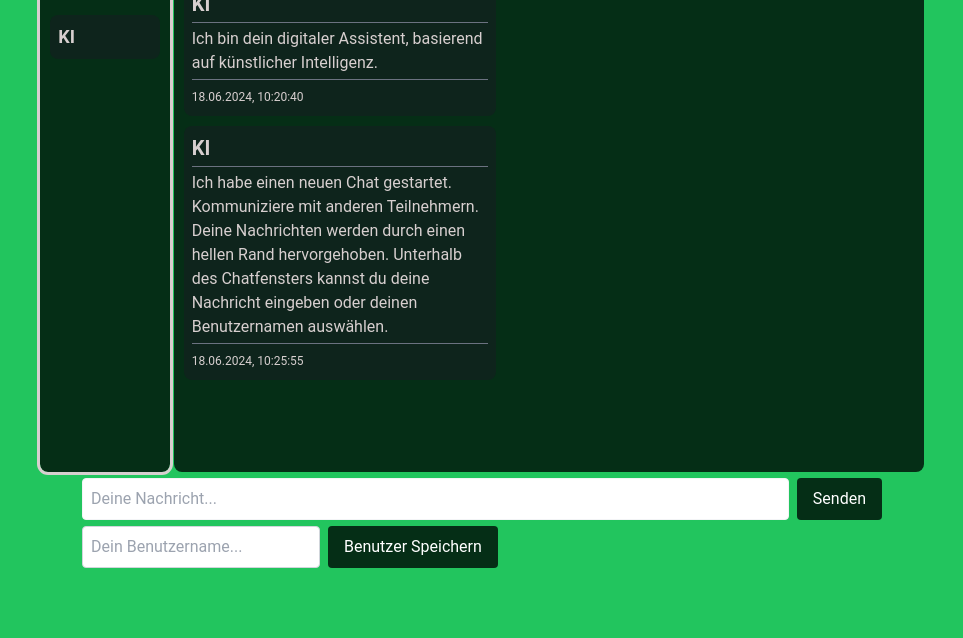
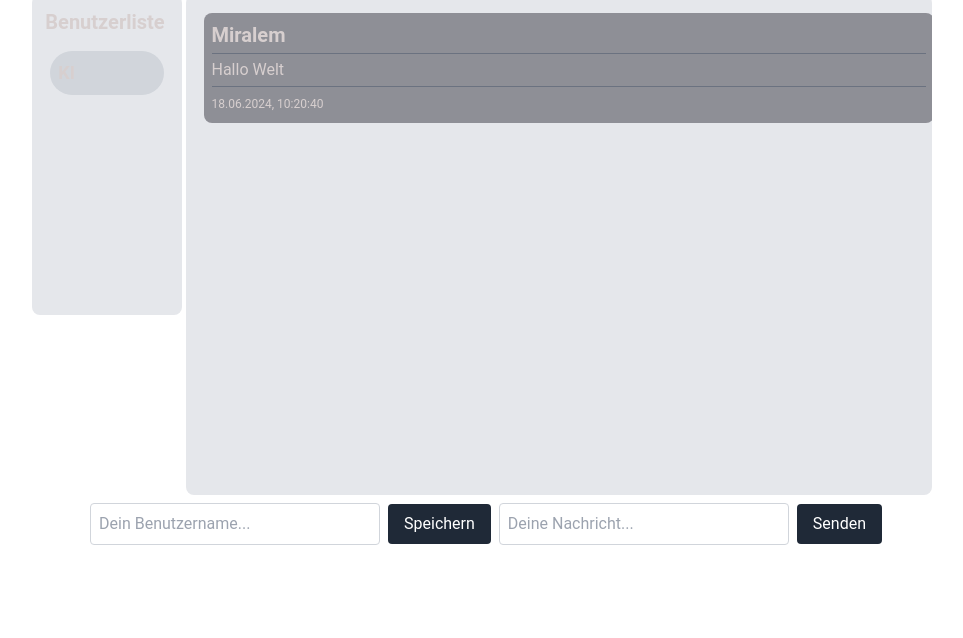
Before and after one commit to Miralem-Ba/321-Chat-Applikation, a website: page client/index.html in a window 1280 px wide. Shown: the part 162-800 px from the top of the page, without its empty margins (158-1121 px from the left). Drawn offline with nearby package versions, Linux system fonts and the light colour scheme.

Commit message:
Changes made

```diff
--- a/client/index.html
+++ b/client/index.html
@@ -11,55 +11,35 @@
 </head>
 
 <body>
-    <div class="w-screen h-screen bg-green-500 justify-center flex items-center flex flex-col">
-      <h1 class="text-white text-4xl my-3 font-bold "> Ultimativer Mega Chat </h1>
+    <div class="w-screen h-screen bg-white justify-center flex items-center flex flex-col">
+        <h1 class="text-black text-4xl my-3 font-bold">Ultimativer Mega Chat</h1>
 
-      <div class="flex flex-row ">
-        <div id="userList" class="w-2/12h-80 bg-gradient-to-r bg-green-950 rounded-lg  rounded-lg outline mr-1">
+        <div class="flex flex-row">
+            <div id="userList" class="w-2/12 h-80 bg-gray-200 rounded-lg mr-1 p-2">
                 <h2 class="text-xl font-bold mb-2" id="h2UserList">Benutzerliste</h2>
-            <div id="users">
-                <div class="user-item rounded-lg">
+                <div id="users" class="overflow-y-auto max-h-64">
+                    <div class="user-item rounded-full bg-gray-300 p-2 mb-1">
                         <span class="text-lg font-bold">KI</span>
                     </div>
                 </div>
             </div>
 
-        <div id="chatwindow" class="w-full h-80 bg-gradient-to-r bg-green-950 rounded-lg">
-
-          <div id="chatbox" class="w-5/12 h-fit bg-indigo-100 rounded-lg">
-              <span class="text-xl font-bold">KI</span>
+            <div id="chatwindow" class="w-10/12 h-80 bg-gray-200 rounded-lg p-2 overflow-y-auto">
+                <div id="chatbox" class="w-full bg-indigo-100 rounded-lg p-2 mb-2">
+                    <span class="text-xl font-bold">Miralem</span>
                     <div class="border-t border-gray-500 my-1"></div>
-              <p class="">Ich bin dein digitaler Assistent, basierend auf künstlicher Intelligenz.</p>
+                    <p class="">Hallo Welt</p>
                     <div class="border-t border-gray-500 my-1"></div>
                     <span class="text-xs text-left underline-offset-1">18.06.2024, 10:20:40</span>
-          </div>
-
-          <div id="chatbox" class="w-5/12 h-fit bg-indigo-100 rounded-lg ">
-                    <span class="text-xl font-bold">KI</span>
-                    <div class="border-t border-gray-500 my-1"></div>
-                    <p class="">
-                      Ich habe einen neuen Chat gestartet.
-                      Kommuniziere mit anderen Teilnehmern. Deine Nachrichten werden durch einen hellen Rand hervorgehoben.
-                      Unterhalb des Chatfensters kannst du deine Nachricht eingeben oder deinen Benutzernamen auswählen.
-                    </p>
-                    <div class="border-t border-gray-500 my-1"></div>
-                    <span class="text-xs text-left underline-offset-1">18.06.2024, 10:25:55</span>
                 </div>
             </div>
         </div>
 
-        <div id="inputWindow" class="w-full rounded-lg mt-1.5">
-          <div class="flex flex-row" id="">
-              <input type="text" id="message-input" placeholder="Deine Nachricht..." class="w-full p-2 border border-gray-100 rounded" />
-              <button class="bg-green-950 text-white px-4 py-2 rounded ml-2 w-auto" id="sendButton">Senden</button>
-          </div>
-      </div>
-
-      <div id="inputWindow" class="w-5/12 rounded-lg mt-1.5">
-          <div class="flex flex-row" id="">
-              <input type="text" id="user-input" placeholder="Dein Benutzername..." class=" p-2 border border-gray-300 rounded" />
-              <button class="bg-green-950 text-white px-4 py-2 rounded ml-2 w-auto" id="selectUser">Benutzer Speichern</button>
-          </div>
+        <div id="inputWindow" class="w-full flex flex-row justify-between items-center mt-2">
+            <input type="text" id="user-input" placeholder="Dein Benutzername..." class="w-1/2 p-2 border border-gray-300 rounded mx-2" />
+            <button class="bg-gray-800 text-white px-4 py-2 rounded" id="selectUser">Speichern</button>
+            <input type="text" id="message-input" placeholder="Deine Nachricht..." class="w-1/2 p-2 border border-gray-300 rounded mx-2" />
+            <button class="bg-gray-800 text-white px-4 py-2 rounded" id="sendButton">Senden</button>
         </div>
     </div>
 </body>
--- a/client/script.js
+++ b/client/script.js
@@ -3,7 +3,7 @@ const socket = new WebSocket("ws://localhost:3000");
 
 // Event-Listener für den Verbindungsaufbau
 socket.addEventListener("open", (event) => {
-    console.log("WebSocket connected!222222222222222");
+    console.log("WebSocket connected!");
     socket.send(JSON.stringify("Hello, server!")); // Nachricht an den Server senden, sobald die Verbindung hergestellt ist
 });
 
@@ -19,8 +19,6 @@ socket.addEventListener("error", (event) => {
 
 // Event-Listener für eingehende Nachrichten vom Server
 socket.addEventListener("message", (event) => {
-
-    // Die empfangenen Daten werden geparst
     const data = JSON.parse(event.data);
     const messagedatasWsOutput = data[0].message;
     const messageDatas = JSON.parse(messagedatasWsOutput)
@@ -30,139 +28,116 @@ socket.addEventListener("message", (event) => {
     const userBox = document.getElementById('users')
     const userdatadatasWsOutput = data[0].users;
 
-    // Schleife durch die Nachrichten und Hinzufügen zum Chat-Fenster
     for (let i = 0; i < messages.length; i++) {
+        const message = messages[i].message;
+        const name = messages[i].name;
+        const timestamp = messages[i].timestamp;
 
-        const message = (messages[i].message)
-        const name = (messages[i].name)
-        const timestamp = (messages[i].timestamp)
-
-        // HTML-Struktur für jede Nachricht im Chat-Fenster
         const chatBoxElement =
-        `<div id="chatbox" class="w-5/12 h-fit bg-indigo-100 rounded-lg">
+        `<div class="w-full bg-indigo-100 rounded-lg p-2 mb-2">
             <span class="text-xl font-bold">${name}</span>
             <div class="border-t border-gray-500 my-1"></div>
-            <p class="">${message}</p>
+            <p>${message}</p>
             <div class="border-t border-gray-500 my-1"></div>
             <span class="text-xs text-left underline-offset-1">${timestamp}</span>
         </div>`;
 
-        // Nachricht zum Chat-Fenster hinzufügen
         chatBox.innerHTML += chatBoxElement;
     }
 
-    // Schleife durch die Benutzer und Hinzufügen zur Benutzerliste
     let usersInput = '';
     for (let i = 0; i < userdatadatasWsOutput.length; i++) {
         const username = userdatadatasWsOutput[i].username;
 
-      // HTML-Struktur für jeden Benutzer in der Benutzerliste
         const userElement =
-        `<div class="user-item rounded-lg">
+        `<div class="user-item bg-gray-300 p-2 mb-1">
             <span class="text-lg font-bold">${username}</span>
         </div>`;
 
-      // Benutzer zur Benutzerliste hinzufügen
         usersInput = `${usersInput}${userElement}`;
-      userBox.innerHTML = usersInput
+        userBox.innerHTML = usersInput;
     }
 
-    // Scroll das Chat-Fenster nach unten
     chatBox.scrollTop = chatBox.scrollHeight;
-})
+});
 
 // Funktion zum Auswählen eines Benutzers und Senden der Benutzerdaten über WebSocket
 const selectUser = async () => {
-
-  // Zugriff auf das Eingabefeld für den Benutzernamen im DOM
     const userInput = document.getElementById('user-input');
-
-  // Abrufen des Benutzernamens aus dem Eingabefeld
     const username = userInput.value;
 
-  // Erstellen eines Objekts mit den Benutzerdaten
     const userData = {
         username: username
     };
 
-  // Erstellen einer Nachricht im JSON-Format, die die Benutzerdaten enthält
     const wsUser = JSON.stringify([
         {
-        type: "sendUserData", // Der Typ der Nachricht, der angibt, dass Benutzerdaten gesendet werden
-        message: JSON.stringify(userData) // Die Benutzerdaten selbst, als JSON-String
+            type: "sendUserData",
+            message: JSON.stringify(userData)
         }
-    ])
+    ]);
 
-    // Senden der Nachricht über die WebSocket-Verbindung
-    socket.send(wsUser)
+    socket.send(wsUser);
 };
 
-//Funktion zum Erstellen einer neuen Chat-Nachricht und Senden dieser Nachricht über WebSocket
+// Funktion zum Erstellen einer neuen Chat-Nachricht und Senden dieser Nachricht über WebSocket
 const newChatBox = async () => {
-
-  // Zugriff auf das Chat-Fenster und die Eingabefelder für Nachricht und Benutzername im DOM
     const chatBox = document.getElementById('chatwindow');
     const msgInput = document.getElementById('message-input');
     const userInput = document.getElementById('user-input');
+    const sendButton = document.getElementById('sendButton');
 
-  // Abrufen des Benutzernamens und der Nachricht aus den Eingabefeldern
+    // Button deaktivieren
+    sendButton.disabled = true;
+
     const username = userInput.value;
     const message = msgInput.value;
 
-  // Erstellen eines Zeitstempels für die Nachricht
     const timeStamp = new Date().toLocaleDateString("de-CH", {
         hour: "numeric",
         minute: "numeric",
         second: "numeric",
     });
 
-  // Erstellen eines Objekts mit den Chat-Daten
     const chatData = {
         username: username,
         message: message,
         timeStamp: timeStamp
     };
 
-  // HTML-Struktur für die neue Nachricht im Chat-Fenster
     const chatBoxElement =
-      `<div id="chatboxUser" class="w-5/12 h-fit bg-indigo-100 rounded-lg outline">
+        `<div class="w-full bg-indigo-100 rounded-lg p-2 mb-2">
             <span class="text-xl font-bold">${username}</span>
             <div class="border-t border-gray-500 my-1"></div>
-          <p class="">${message}</p>
+            <p>${message}</p>
             <div class="border-t border-gray-500 my-1"></div>
             <span class="text-xs text-left underline-offset-1">${timeStamp}</span>
         </div>`;
 
-  // Hinzufügen der neuen Nachricht zum Chat-Fenster
     chatBox.innerHTML += chatBoxElement;
-
-  // Scroll das Chat-Fenster nach unten, um die neueste Nachricht anzuzeigen
     chatBox.scrollTop = chatBox.scrollHeight;
 
-
-  // Erstellen der WebSocket-Nachricht im JSON-Format, die die Chat-Daten enthält
     const wsMessage = JSON.stringify([
         {
-      type: "sendChatData", // Der Typ der Nachricht, der angibt, dass Chat-Daten gesendet werden
-      message: JSON.stringify(chatData) // Die Chat-Daten selbst, als JSON-String
+            type: "sendChatData",
+            message: JSON.stringify(chatData)
         }
-  ])
+    ]);
 
-  // Senden der Nachricht über die WebSocket-Verbindung
-  socket.send(wsMessage)
+    socket.send(wsMessage);
+
+    // Button nach dem Senden wieder aktivieren
+    sendButton.disabled = false;
 };
-
 
 // Event-Listener für das Laden des Dokuments
 document.addEventListener("DOMContentLoaded", () => {
-    console.log("1111111")
+    console.log("Document loaded");
 
-    // Event-Listener für den "Senden"-Button
     document.getElementById('sendButton').addEventListener('click', function () {
         newChatBox();
     });
 
-    // Event-Listener für den "Benutzer auswählen"-Button
     document.getElementById('selectUser').addEventListener('click', function () {
         selectUser();
     });
```
Lines whose indentation alone changed are shown as unchanged.
